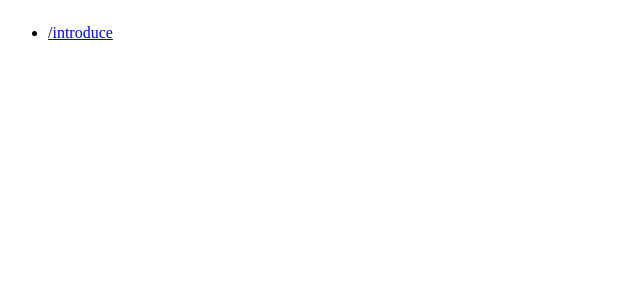
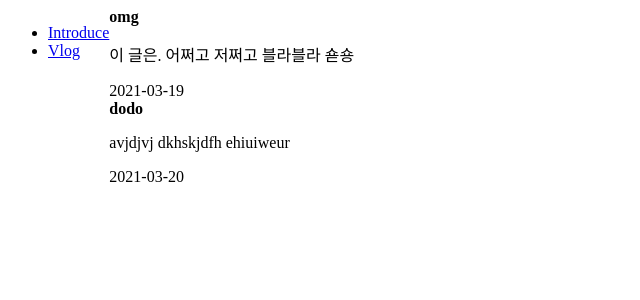
Before and after one commit to acandiatale/jawsubakVlog, a Vue app: page /vlog in a window 1280 px wide. Shown: the top 300 px of the page, without its empty margins (0-640 px from the left). Built offline with nearby package versions, Linux system fonts and the light colour scheme.

Commit message:
add postContent

```diff
--- a/src/App.vue
+++ b/src/App.vue
@@ -2,7 +2,7 @@
   <div id="app">
     <ul>
       <li v-for="item in items" v-bind:key="item.id">
-        <router-link :to="item.path">{{ item.path }}</router-link>
+        <router-link :to="item.path">{{ item.name }}</router-link>
       </li>
     </ul>
     <router-view></router-view>
@@ -10,13 +10,22 @@
 </template>
 
 <script>
-import routerItem from './routerItem'
+import routerItem from './router/routerItem'
 
 export default {
   name: 'App',
   data: function() {
     return {
-      items: routerItem
+      items: []
+    }
+  },
+  created: function() {
+    for(let item of routerItem){
+      // console.log(item)
+      if(item.name === "post"){
+        continue
+      }
+      this.items.push(item)
     }
   }
 }
--- /dev/null
+++ b/src/components/postContent.vue
@@ -0,0 +1,20 @@
+<template>
+    <div>
+        <button @click="test">test</button>
+    </div>
+</template>
+
+<script>
+export default {
+    methods: {
+        test: function() {
+            fetch('127.0.0.1:13579/test')
+            .then(res => console.log(res))
+        }
+    }
+}
+</script>
+
+<style>
+
+</style>
--- /dev/null
+++ b/src/components/vlog.vue
@@ -0,0 +1,48 @@
+<template>
+    <div id="vlog">
+        <div id="post">
+            <div class="listContent" v-for="post in postObj" v-bind:key="post.id">
+                <a class="linkPost" @click="movePost">
+                    <strong>
+                        {{ post.title }}
+                    </strong>
+                    <p class="postTxt">
+                        {{ post.content }}
+                    </p>
+                    <span class="date">
+                        {{ post. date }}
+                    </span>
+                </a>
+            </div>
+        </div>
+    </div>
+</template>
+
+<script>
+export default {
+    name: "Vlog",
+    data: function() {
+        return {
+            postObj: [
+                {title: "omg", date:"2021-03-19", content: "이 글은. 어쩌고 저쩌고 블라블라 숃숑"},
+                {title: "dodo", date:"2021-03-20", content: "avjdjvj dkhskjdfh ehiuiweur"}
+            ]
+
+        }
+    },
+    methods: {
+        movePost: function() {
+            this.$router.push("post")
+        }
+    },
+    created: function() {
+        // fetch()
+        // .then(res=>{return res.json()})
+        // .then(json=>{})
+    }
+}
+</script>
+
+<style>
+
+</style>
--- a/src/main.js
+++ b/src/main.js
@@ -1,6 +1,6 @@
 import Vue from 'vue'
 import App from './App.vue'
-import router from './router'
+import router from './router/router'
 
 Vue.config.productionTip = false
 
--- /dev/null
+++ b/src/router/routerItem.js
@@ -0,0 +1,11 @@
+import introduce from '../components/introduce'
+import vlog from '../components/vlog'
+import post from '../components/postContent'
+
+let routes = [
+    {path: '/introduce', name: "Introduce", component: introduce},
+    {path: '/vlog', name: "Vlog", component: vlog},
+    {path: '/post', name: "post", component: post}
+]
+
+export default routes
--- a/src/routerItem.js
+++ /dev/null
@@ -1,7 +0,0 @@
-import introduce from './components/introduce'
-
-let routes = [
-    {path: '/introduce', name: "Introduce", component: introduce}
-]
-
-export default routes
```
Also changed, not shown: src/router/router.js (renamed from src/router.js), 1 other file (tests, documents, lock files or other folders).
